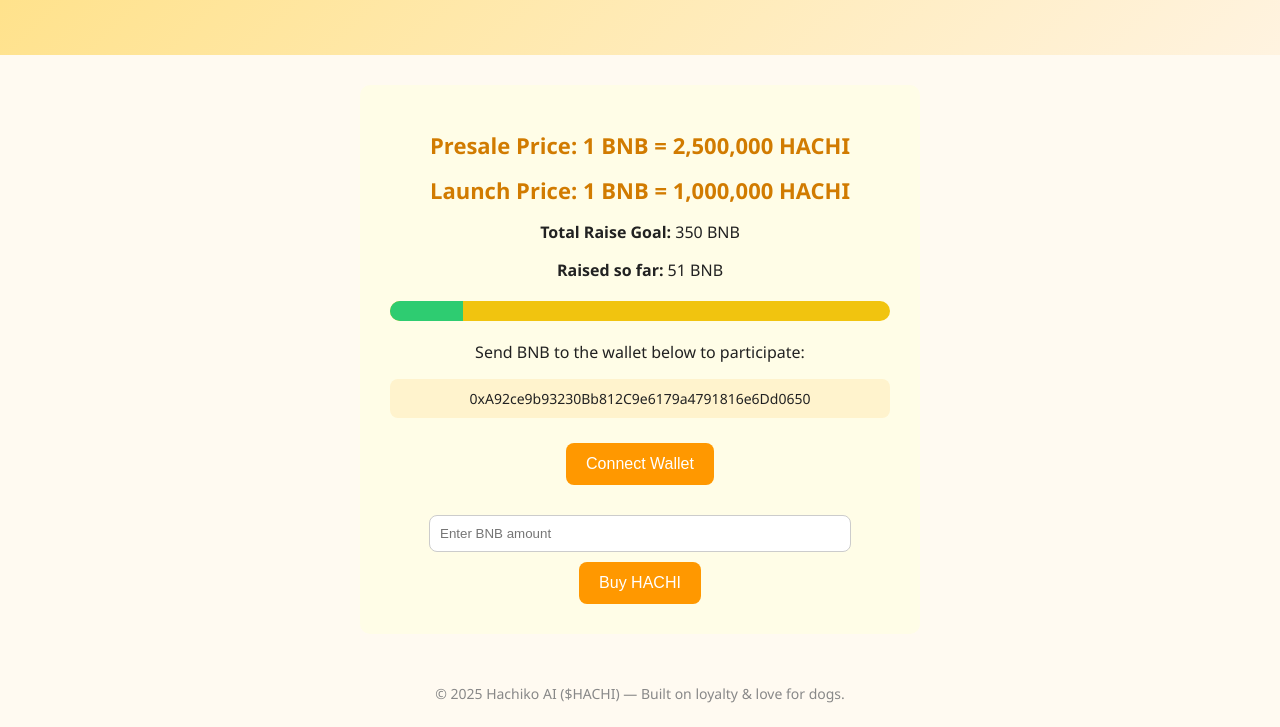
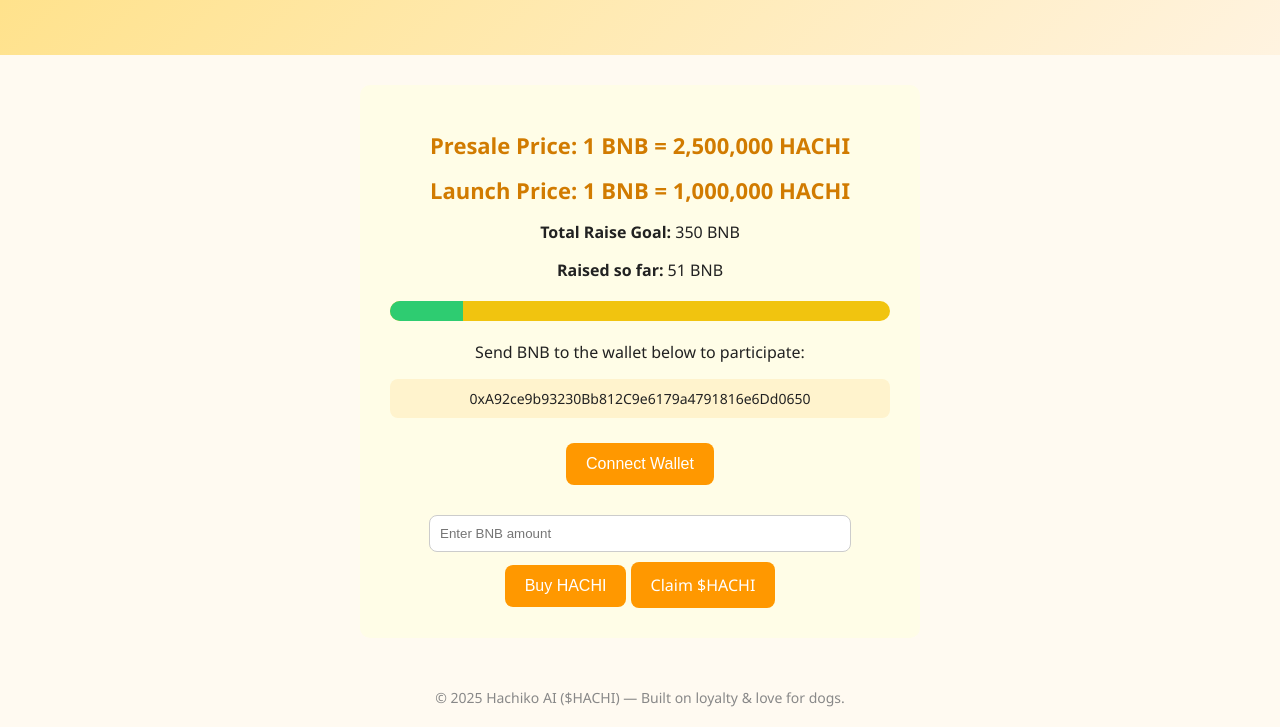
Before and after one commit to hachikoai/hachiko-website, a plain HTML site: page hachiko_presale_page.html in a window 1280 px wide. Shown: the part 158-885 px from the top of the page. Drawn offline with Linux system fonts and the light colour scheme.

Commit message:
Add files via upload

```diff
--- a/hachiko_presale_page.html
+++ b/hachiko_presale_page.html
@@ -68,7 +68,7 @@
       border-radius: 8px;
       border: 1px solid #ccc;
     }
-    button {
+    button, .claim-btn {
       background: #ff9800;
       color: white;
       padding: 12px 20px;
@@ -77,6 +77,8 @@
       border-radius: 8px;
       margin-top: 10px;
       cursor: pointer;
+      display: inline-block;
+      text-decoration: none;
     }
     #walletAddress {
       margin-top: 15px;
@@ -129,6 +131,8 @@
   <button onclick="sendBNB()">Buy HACHI</button>
   <div id="status"></div>
   <div id="metaMaskNotice">MetaMask not detected. Please open this site inside the MetaMask app browser for full functionality.</div>
+
+  <a href="claim_hachiko.html" class="claim-btn">Claim $HACHI</a>
 </div>
 
 <footer>
```
